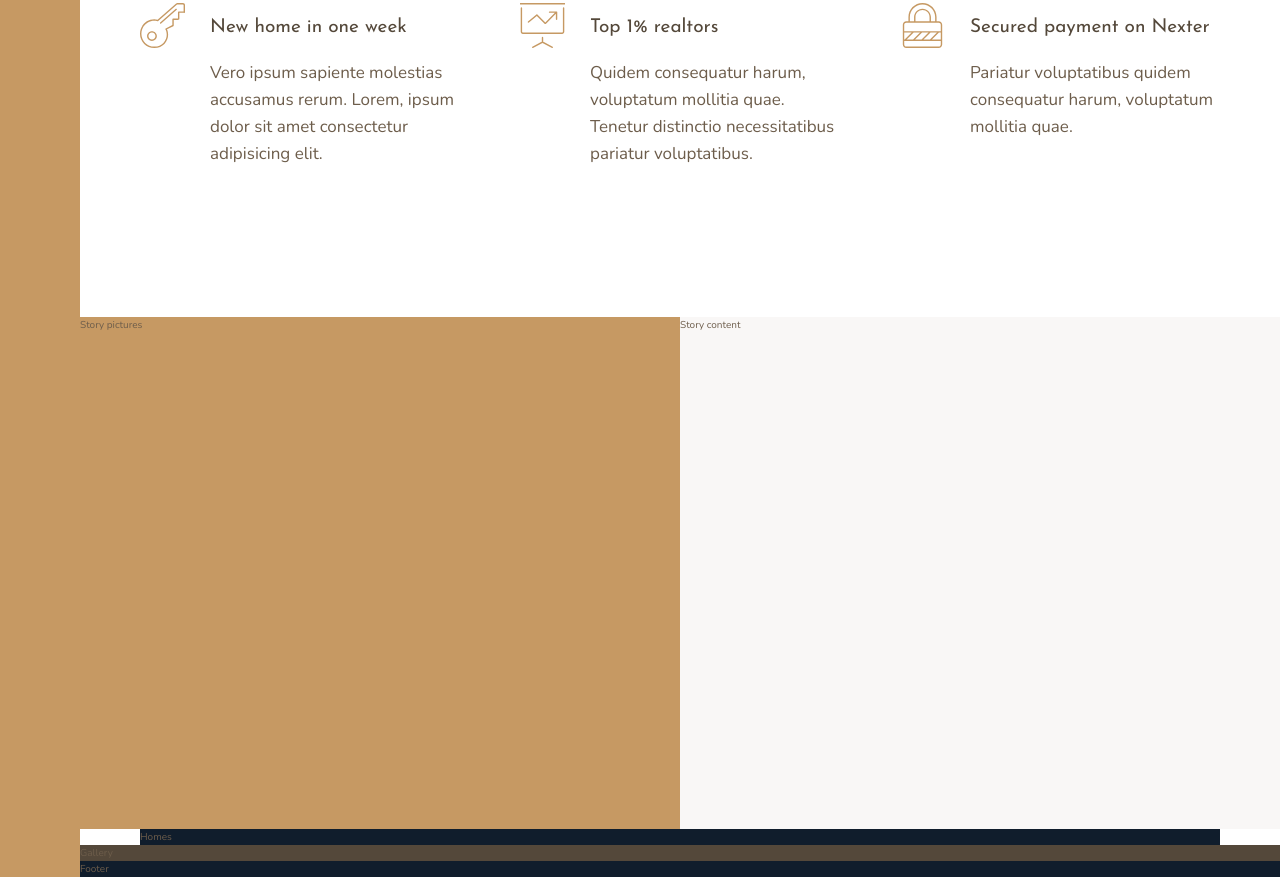
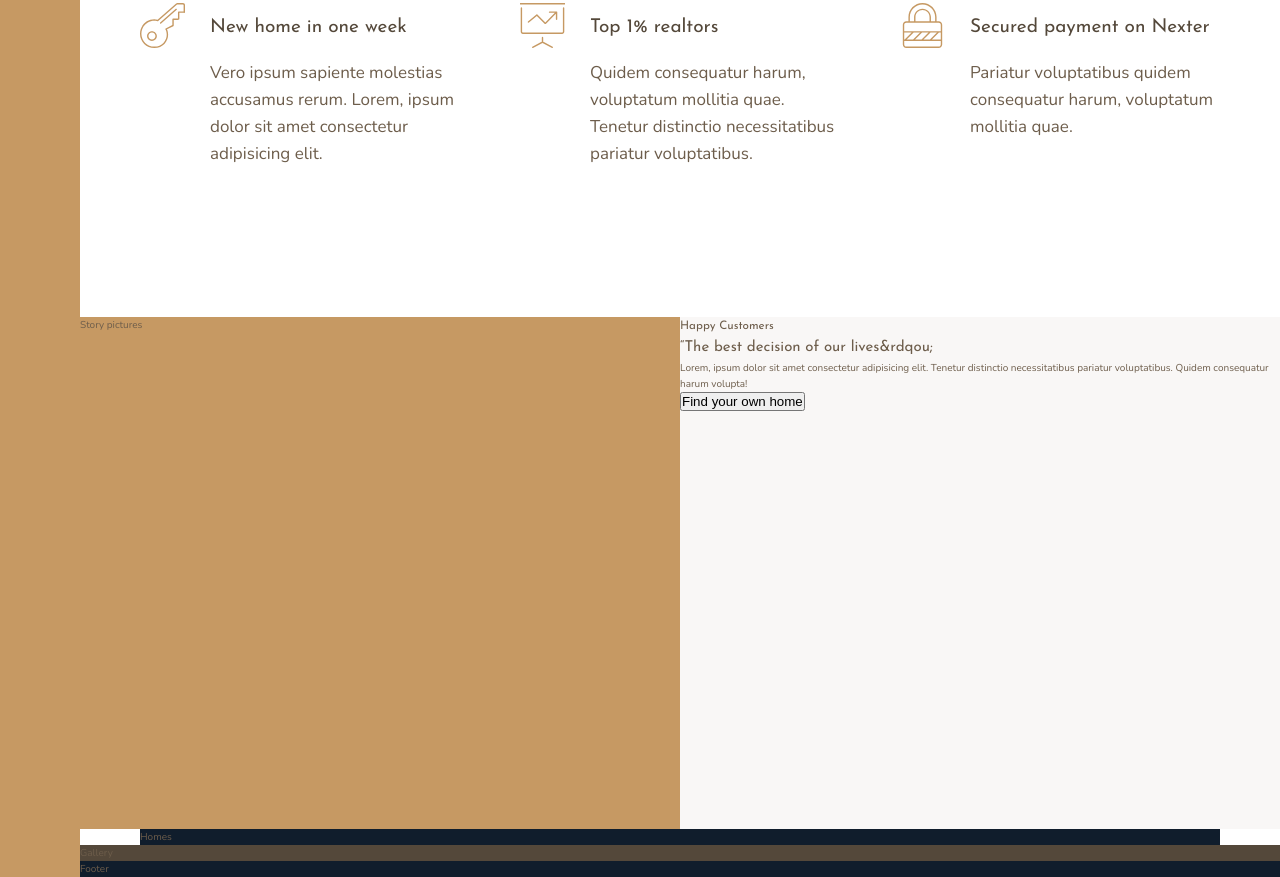
Before and after one commit to nkidmano/nexter, a website: page index.html in a window 1280 px wide. Shown: the part 991-1868 px from the top of the page. Drawn offline with nearby package versions, Linux system fonts and the light colour scheme.

Commit message:
laptop commit merge pull

```diff
--- a/index.html
+++ b/index.html
@@ -79,7 +79,12 @@
         </div>
 
         <div class="story__content">
-            Story content
+            <h3 class="heading-3">Happy Customers</h3>
+            <h2 class="heading-2">&ldquo;The best decision of our lives&rdqou;</h2>
+            <p class="story__text">
+                Lorem, ipsum dolor sit amet consectetur adipisicing elit. Tenetur distinctio necessitatibus pariatur voluptatibus. Quidem consequatur harum volupta!
+            </p>
+            <button class="btn">Find your own home</button>
         </div>
 
         <section class="homes">
```
